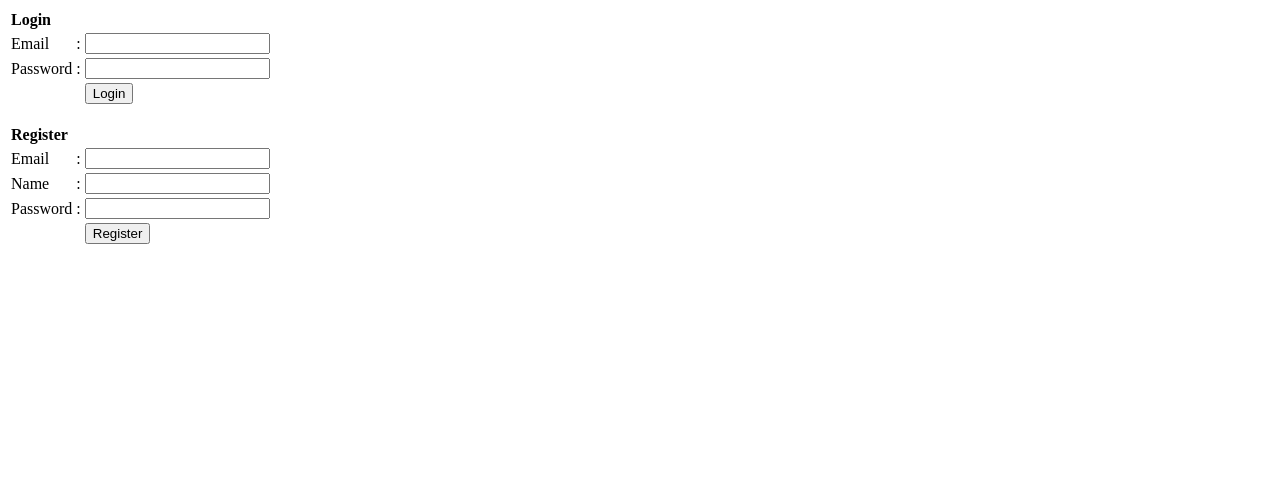
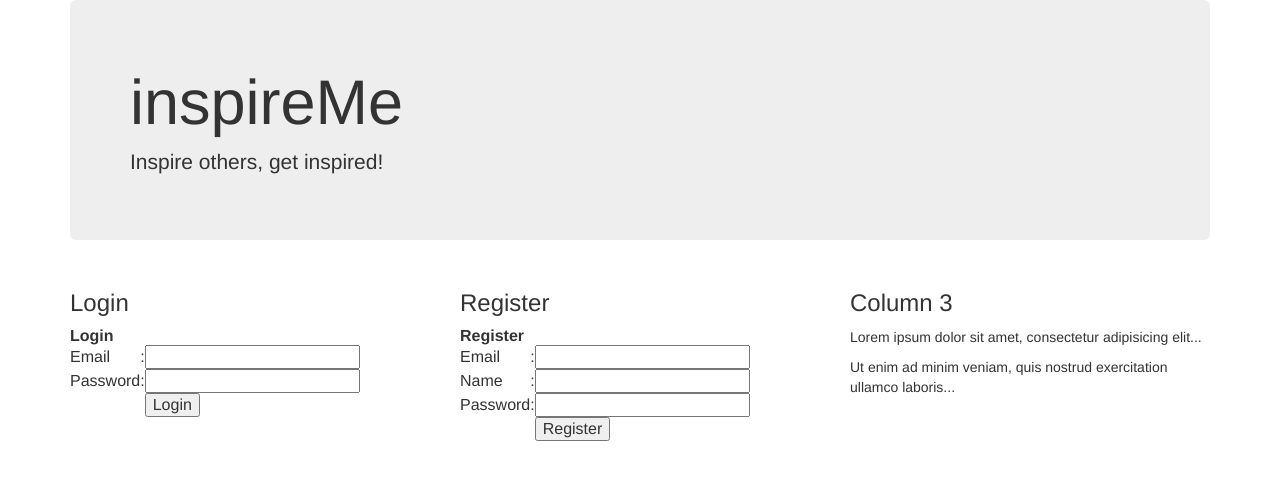
Before and after one commit to kyzn/inspireMe, a PHP site: page / in a window 1280 px wide. Shown: the top 480 px of the page. Run offline with PHP 8.4, Linux system fonts and the light colour scheme; some libraries are stand-ins or nearby versions.

Commit message:
bootstrap

```diff
--- a/index.php
+++ b/index.php
@@ -1,79 +1,156 @@
 <?php
 session_start();
+$loggedin=false;
+
+if (!empty($_SESSION['UserID'])) {
     $loggedin=true;
-
-if (empty($_SESSION['UserID'])) {
-    $loggedin=false;
 }
 
 ?>
 
-<html>
+<html lang="en" xmlns="http://www.w3.org/1999/xhtml">
 <head>
-  <meta charset="utf-8">
+  <meta name="generator" content=
+  "HTML Tidy for Linux/x86 (vers 25 March 2009), see www.w3.org" />
+
   <title>inspireMe</title>
+  <meta charset="utf-8" />
+  <meta name="viewport" content="width=device-width, initial-scale=1" />
+  <link rel="stylesheet" href=
+  "http://maxcdn.bootstrapcdn.com/bootstrap/3.2.0/css/bootstrap.min.css" type=
+  "text/css" />
+  <script src="https://ajax.googleapis.com/ajax/libs/jquery/1.11.1/jquery.min.js" type=
+  "text/javascript">
+</script>
+  <script src="http://maxcdn.bootstrapcdn.com/bootstrap/3.2.0/js/bootstrap.min.js" type=
+  "text/javascript">
+</script>
 </head>
+
 <body>
+  <div class="container">
+    <div class="jumbotron">
+      <h1>inspireMe</h1>
+
+      <p>Inspire others, get inspired!</p>
+    </div>
+
     <?php if($loggedin){?>
 
-Welcome, <? $_SESSION['UserName'] ?>! <a href="logout.php">Log out?</a>
+    <div class="row">
+      <div class="col-sm-4">
+        <h3>Welcome, <? echo $_SESSION['UserName']; ?>!</h3>
 
-    <?php }else{?>
+        <p>Lorem ipsum dolor sit amet, consectetur adipisicing elit...</p>
 
+        <p>Ut enim ad minim veniam, quis nostrud exercitation ullamco laboris...</p>
+      </div>
+
+      <div class="col-sm-4">
+        <h3><a href="logout.php">Log out?</a></h3>
+
+        <p>Lorem ipsum dolor sit amet, consectetur adipisicing elit...</p>
+
+        <p>Ut enim ad minim veniam, quis nostrud exercitation ullamco laboris...</p>
+      </div>
+
+      <div class="col-sm-4">
+        <h3>Column 3</h3>
+
+        <p>Lorem ipsum dolor sit amet, consectetur adipisicing elit...</p>
+
+        <p>Ut enim ad minim veniam, quis nostrud exercitation ullamco laboris...</p>
+      </div>
+    </div>
+  </div><?php }else{?>
+
+  <div class="row">
+    <div class="col-sm-4">
+      <h3>Login</h3>
 
       <form name="LogForm" method="post" action="login-post.php">
         <table style="display: inline-block">
           <tr>
-<td colspan="3"><strong>Login </strong></td>
+            <td colspan="3"><strong>Login</strong></td>
           </tr>
+
           <tr>
             <td>Email</td>
+
             <td>:</td>
-<td><input name="LogEmailIn" type="text" id="LogEmailIn"></td>
+
+            <td><input name="LogEmailIn" type="text" id="LogEmailIn" /></td>
           </tr>
+
           <tr>
             <td>Password</td>
+
             <td>:</td>
-<td><input name="LogPasswordIn" type="password" id="LogPasswordIn"></td>
+
+            <td><input name="LogPassIn" type="password" id="LogPassIn" /></td>
           </tr>
+
           <tr>
             <td>&nbsp;</td>
+
             <td>&nbsp;</td>
-<td><input type="submit" name="LogSubmit" value="Login"></td>
+
+            <td><input type="submit" name="LogSubmit" value="Login" /></td>
           </tr>
         </table>
       </form>
+    </div>
+
+    <div class="col-sm-4">
+      <h3>Register</h3>
 
       <form name="RegForm" method="post" action="register-post.php">
         <table style="display: inline-block">
           <tr>
             <td colspan="3"><strong>Register</strong></td>
           </tr>
+
           <tr>
             <td>Email</td>
+
             <td>:</td>
-<td><input name="RegEmailIn" type="text" id="RegEmailIn"></td>
+
+            <td><input name="RegEmailIn" type="text" id="RegEmailIn" /></td>
           </tr>
+
           <tr>
             <td>Name</td>
+
             <td>:</td>
-<td><input name="RegUserNameIn" type="text" id="RegUserNameIn"></td>
+
+            <td><input name="RegUserNameIn" type="text" id="RegUserNameIn" /></td>
           </tr>
+
           <tr>
             <td>Password</td>
+
             <td>:</td>
-<td><input name="RegPasswordIn" type="password" id="RegPasswordIn"></td>
+
+            <td><input name="RegPassIn" type="password" id="RegPassIn" /></td>
           </tr>
+
           <tr>
             <td>&nbsp;</td>
+
             <td>&nbsp;</td>
-<td><input type="submit" name="RegSubmit" value="Register"></td>
+
+            <td><input type="submit" name="RegSubmit" value="Register" /></td>
           </tr>
         </table>
       </form>
+    </div>
+    <div class="col-sm-4">
+        <h3>Column 3</h3>
 
-    <?php }?>
+        <p>Lorem ipsum dolor sit amet, consectetur adipisicing elit...</p>
 
-
+        <p>Ut enim ad minim veniam, quis nostrud exercitation ullamco laboris...</p>
+      </div>
+  </div><?php }?>
 </body>
 </html>
```
Lines whose indentation alone changed are shown as unchanged.
